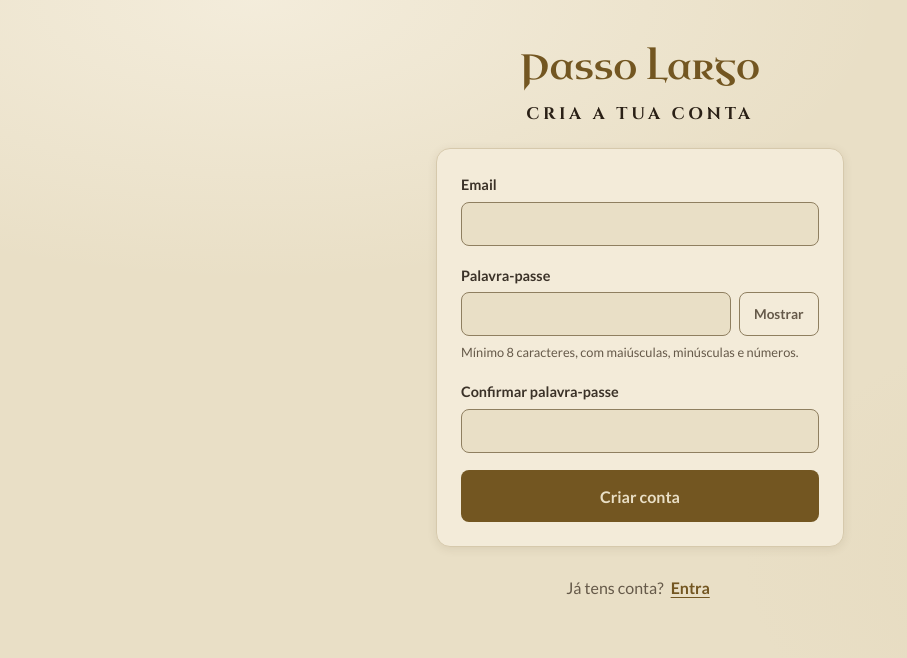
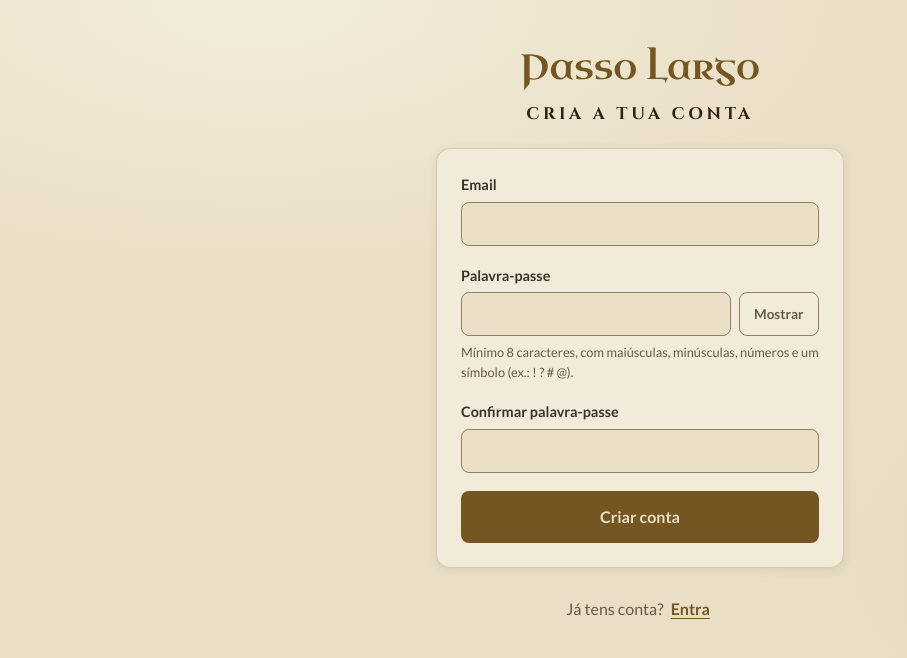
Before and after one commit to Pugu-Senpai/passo-largo, an Angular app: page /#/entrar in a window 1280 px wide. Both pictures are taken after a click on the button "Regista-te". Shown: the top 658 px of the page, without its empty margins (0-907 px from the left). Built offline with nearby package versions, Linux system fonts and the light colour scheme; no server answers.

Commit message:
Correção de erros de npm

```diff
--- a/angular.json
+++ b/angular.json
@@ -31,7 +31,7 @@
               "budgets": [
                 {
                   "type": "initial",
-                  "maximumWarning": "500kB",
+                  "maximumWarning": "800kB",
                   "maximumError": "1MB"
                 },
                 {
--- a/package.json
+++ b/package.json
@@ -29,5 +29,8 @@
     "prettier": "^3.8.1",
     "typescript": "~6.0.2",
     "vitest": "^5.0.0"
+  },
+    "overrides": {
+    "vite": "8.3.5"
   }
 }
--- a/src/app/pages/entrar/entrar.html
+++ b/src/app/pages/entrar/entrar.html
@@ -13,10 +13,8 @@
     <!-- ===== Email ===== -->
     <div class="campo">
       <label for="email">Email</label>
-      <input id="email" type="email" formControlName="email"
-             autocomplete="email" inputmode="email" spellcheck="false"
-             aria-required="true"
-             [attr.aria-invalid]="campoInvalido('email')"
+      <input id="email" type="email" formControlName="email" autocomplete="email" inputmode="email" spellcheck="false"
+        aria-required="true" [attr.aria-invalid]="campoInvalido('email')"
         [attr.aria-describedby]="campoInvalido('email') ? 'erro-email' : null">
       @if (campoInvalido('email')) {
       <span class="erro" id="erro-email">
@@ -33,21 +31,19 @@
     <div class="campo">
       <label for="password">Palavra-passe</label>
       <div class="com-botao">
-        <input id="password" formControlName="password"
-               [type]="mostrarPassword() ? 'text' : 'password'"
-               [attr.autocomplete]="modo() === 'entrar' ? 'current-password' : 'new-password'"
-               aria-required="true"
+        <input id="password" formControlName="password" [type]="mostrarPassword() ? 'text' : 'password'"
+          [attr.autocomplete]="modo() === 'entrar' ? 'current-password' : 'new-password'" aria-required="true"
           [attr.aria-invalid]="campoInvalido('password')"
           [attr.aria-describedby]="modo() === 'registar' ? 'regras-password' + (campoInvalido('password') ? ' erro-password' : '') : (campoInvalido('password') ? 'erro-password' : null)">
-        <button type="button" class="mostrar"
-                [attr.aria-pressed]="mostrarPassword()"
+        <button type="button" class="mostrar" [attr.aria-pressed]="mostrarPassword()"
           (click)="mostrarPassword.set(!mostrarPassword())">
           {{ mostrarPassword() ? 'Ocultar' : 'Mostrar' }}
         </button>
       </div>
 
       @if (modo() === 'registar') {
-        <span class="dica" id="regras-password">Mínimo 8 caracteres, com maiúsculas, minúsculas e números.</span>
+      <span class="dica" id="regras-password">Mínimo 8 caracteres, com maiúsculas, minúsculas, números e um símbolo
+        (ex.: ! ? # @).</span>
       }
 
       @if (campoInvalido('password')) {
@@ -67,10 +63,8 @@
     @if (modo() === 'registar') {
     <div class="campo">
       <label for="confirmar">Confirmar palavra-passe</label>
-        <input id="confirmar" formControlName="confirmar"
-               [type]="mostrarPassword() ? 'text' : 'password'"
-               autocomplete="new-password"
-               aria-required="true"
+      <input id="confirmar" formControlName="confirmar" [type]="mostrarPassword() ? 'text' : 'password'"
+        autocomplete="new-password" aria-required="true"
         [attr.aria-invalid]="campoInvalido('confirmar') || passwordsDiferentes"
         [attr.aria-describedby]="campoInvalido('confirmar') || passwordsDiferentes ? 'erro-confirmar' : null">
       @if (campoInvalido('confirmar') || passwordsDiferentes) {
--- a/src/app/pages/entrar/entrar.ts
+++ b/src/app/pages/entrar/entrar.ts
@@ -8,7 +8,7 @@ import { AuthService } from '../../services/auth.service';
 
 type Modo = 'entrar' | 'registar';
 
-const PASSWORD_FORTE = /^(?=.*[a-z])(?=.*[A-Z])(?=.*\d).{8,}$/;
+const PASSWORD_FORTE = /^(?=.*[a-z])(?=.*[A-Z])(?=.*\d)(?=.*[!@#$%^&*()_+\-=\[\]{};'\\:"|<>?,./`~]).{8,}$/;
 
 function passwordsIguais(grupo: AbstractControl): ValidationErrors | null {
   const password = grupo.get('password')?.value;
--- /dev/null
+++ b/src/environments/environment.ts
@@ -0,0 +1,5 @@
+export const environment = {
+    production: true,
+    supabaseKey: 'sb_publishable_pQgSJbq4qhCMq4oDU6ZdFQ_I6gKsTDJ',
+    supabaseUrl: 'https://brkdedvzbrosclgqarai.supabase.co',
+};
```
Also changed, not shown: 2 other files (tests, documents, lock files or other folders). Lines whose indentation alone changed are shown as unchanged.
